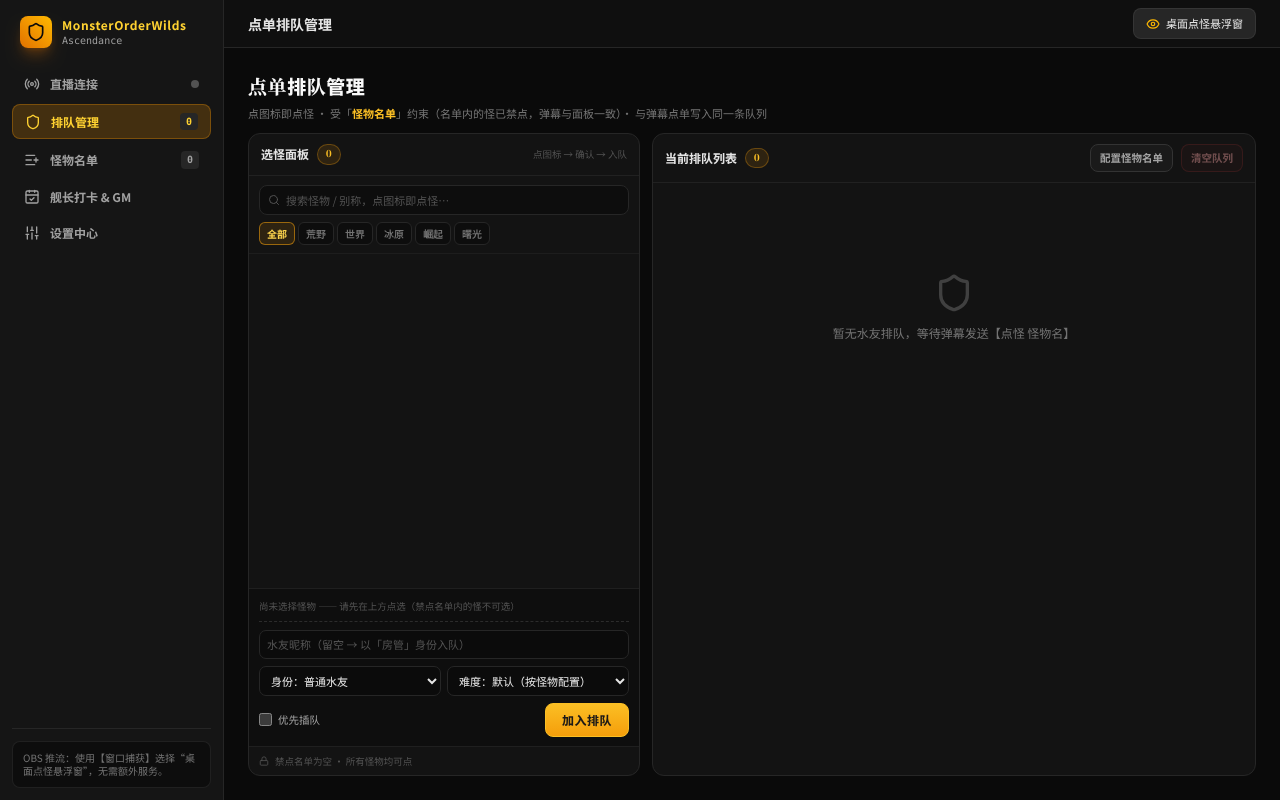
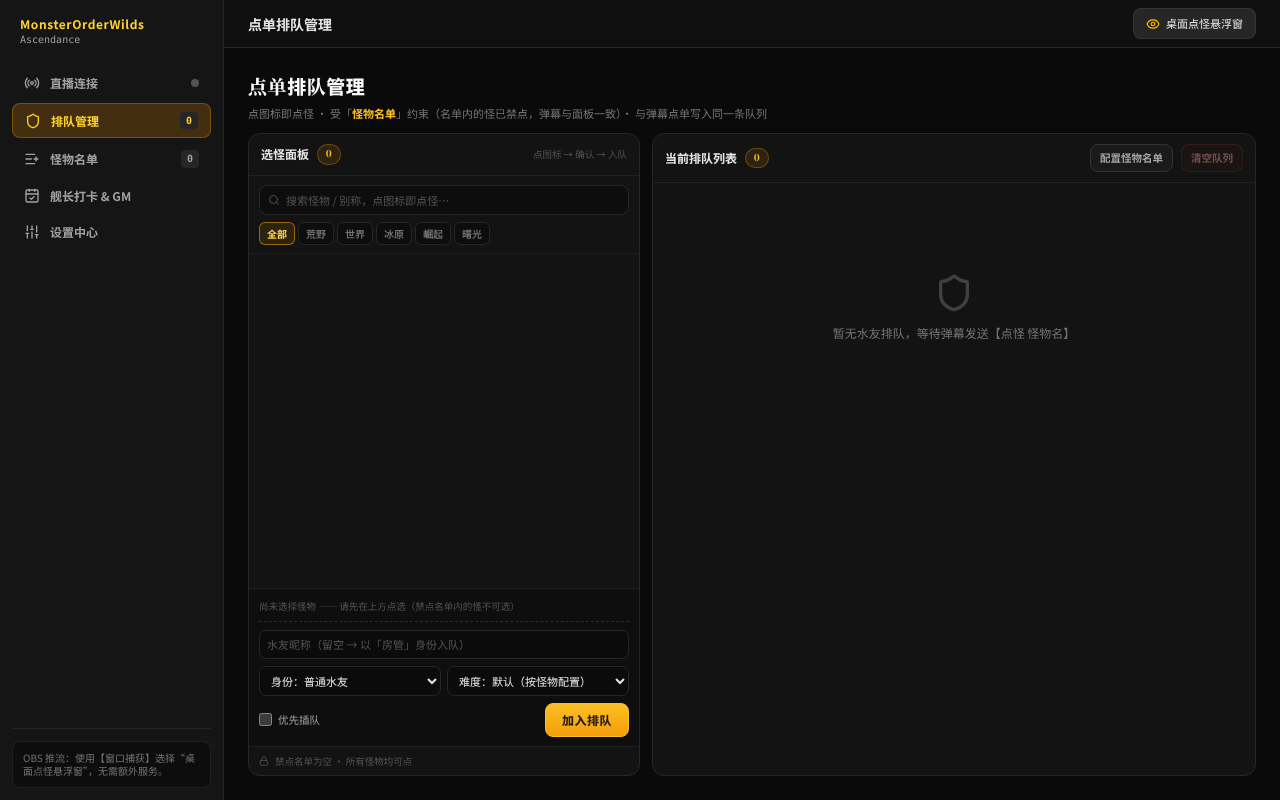
Before and after one commit to Jonysand/MonsterOrderToolsV2, a React (Vite) app: page / in a window 1280 px wide. Built offline with nearby package versions, Linux system fonts and the light colour scheme.

Commit message:
style(ui): 移除控制台侧边栏品牌区橙色图标

```diff
--- a/src/views/MainWindow.tsx
+++ b/src/views/MainWindow.tsx
@@ -753,16 +753,11 @@ export const MainWindow: React.FC = () => {
       {/* 左侧功能导航栏 */}
       <aside className="w-56 bg-neutral-900/90 border-r border-neutral-800 flex flex-col justify-between p-3 shrink-0">
         <div className="space-y-4">
-          {/* Logo 与标题 */}
-          <div className="flex items-center gap-2.5 px-2 py-1">
-            <div className="w-8 h-8 rounded-lg bg-gradient-to-tr from-amber-600 to-amber-400 flex items-center justify-center shadow-lg shadow-amber-600/30">
-              <Shield className="w-5 h-5 text-neutral-950" />
-            </div>
-            <div>
-              <div className="text-xs font-bold tracking-wider text-amber-300">MonsterOrderWilds</div>
-              <div className="text-[10px] text-neutral-400 font-mono">
-                Ascendance{appVersion ? ` (v ${appVersion})` : ""}
-              </div>
+          {/* 标题 */}
+          <div className="px-2 py-1">
+            <div className="text-xs font-bold tracking-wider text-amber-300">MonsterOrderWilds</div>
+            <div className="text-[10px] text-neutral-400 font-mono">
+              Ascendance{appVersion ? ` (v ${appVersion})` : ""}
             </div>
           </div>
 
```
